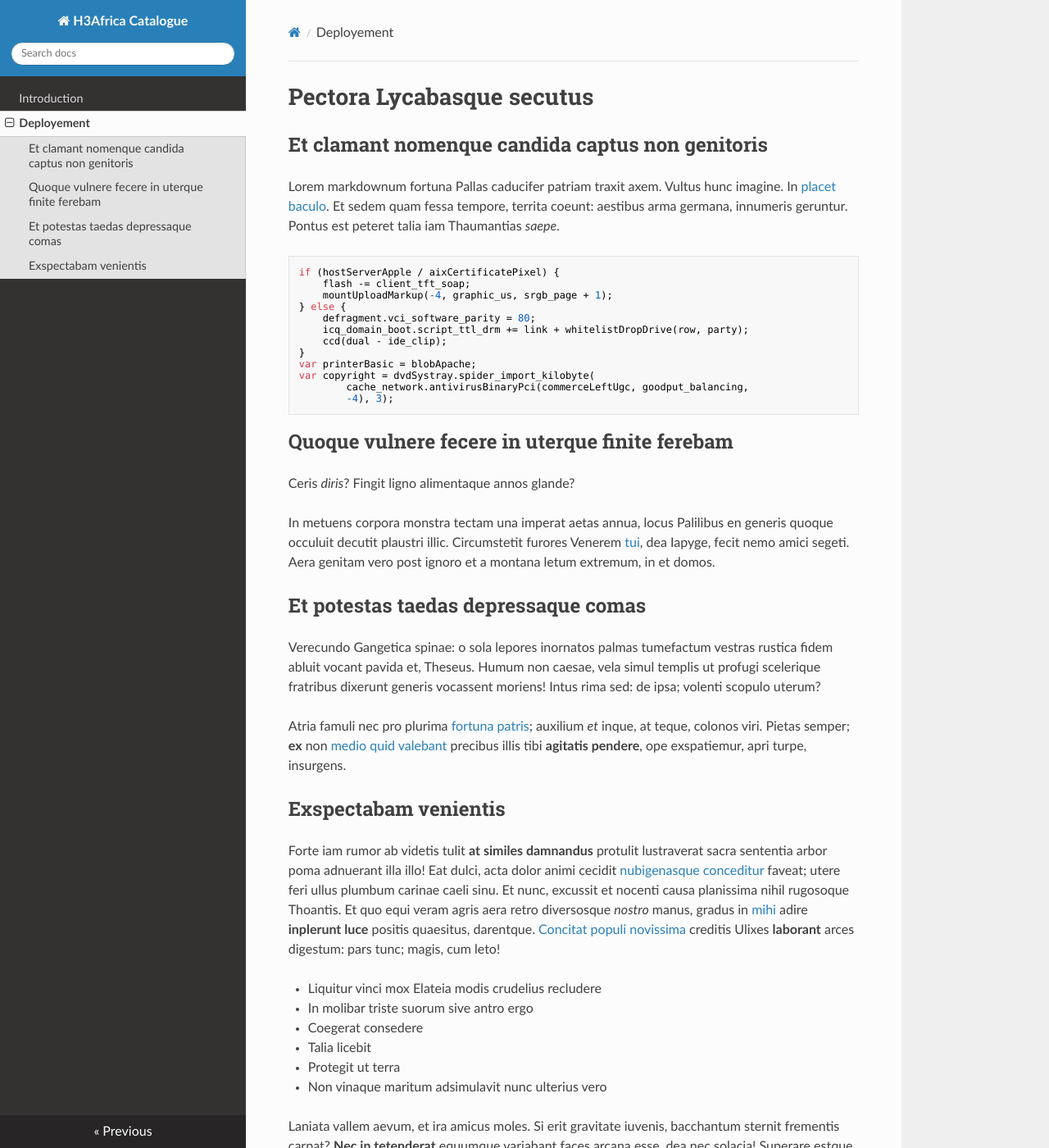
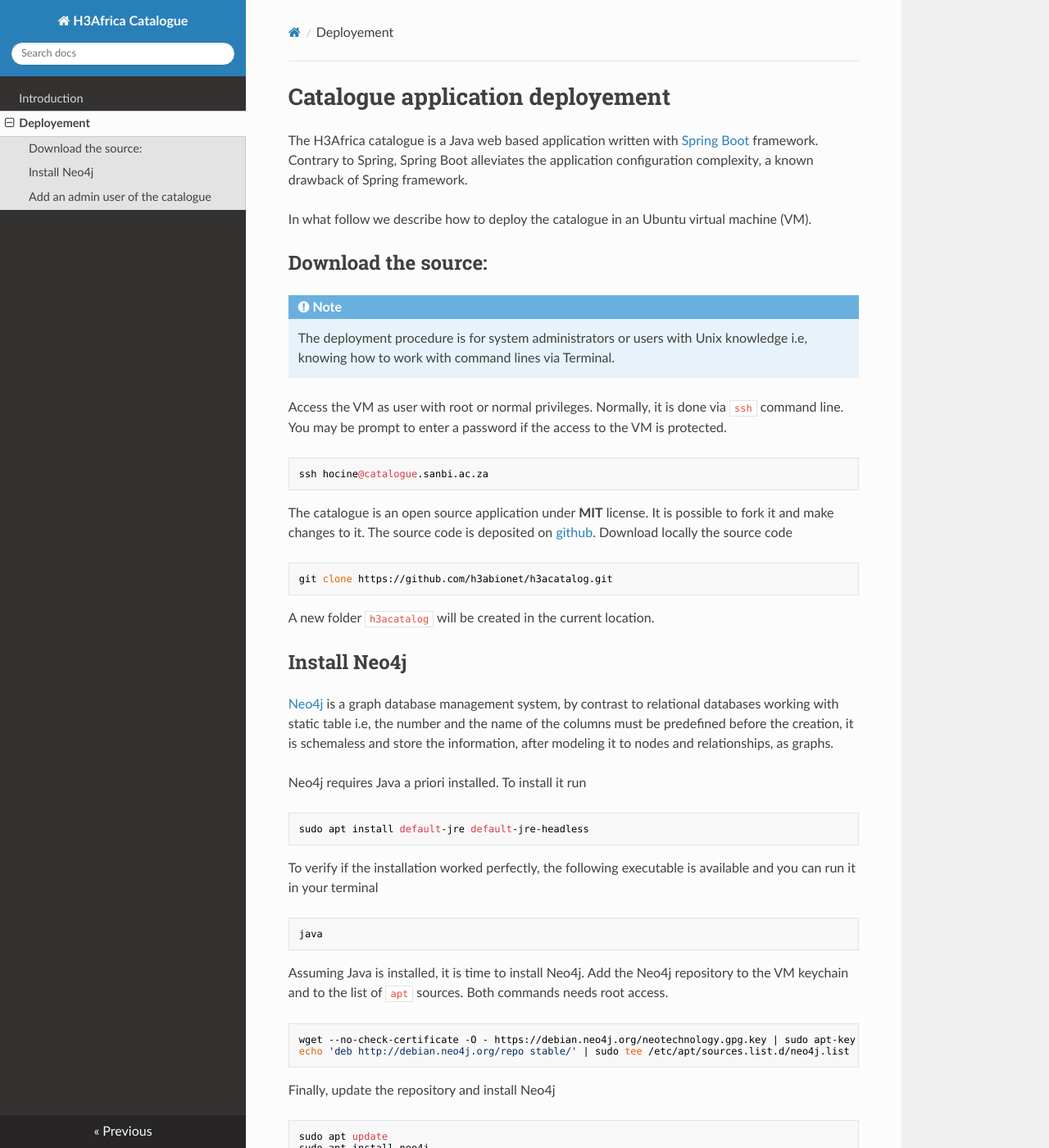
Before and after one commit to hocinebendou/catalogue-docs, an MkDocs documentation site: the page built from docs/deploy.md, in a window 1280 px wide and 1400 px high. Shown: the whole window at 82% size. Built offline with MkDocs 1.6.1, drawn with Linux system fonts in a browser that asks for light colours; nearby versions of some CDN libraries; old or Windows-style settings are respelled for this version of MkDocs; some of the changed text lies outside the part shown.

Commit message:
application deployement first part

```diff
--- a/docs/deploy.md
+++ b/docs/deploy.md
@@ -1,67 +1,57 @@
-# Pectora Lycabasque secutus
+# Catalogue application deployement
 
-## Et clamant nomenque candida captus non genitoris
+The H3Africa catalogue is a Java web based application written with [Spring Boot](https://projects.spring.io/spring-boot/)
+framework. Contrary to Spring, Spring Boot alleviates the application configuration complexity, a known drawback of
+Spring framework.
 
-Lorem markdownum fortuna Pallas caducifer patriam traxit axem. Vultus hunc
-imagine. In [placet baculo](http://ducit.org/). Et sedem quam fessa tempore,
-territa coeunt: aestibus arma germana, innumeris geruntur. Pontus est peteret
-talia iam Thaumantias *saepe*.
+In what follow we describe how to deploy the catalogue in an Ubuntu virtual machine (VM).
 
-    if (hostServerApple / aixCertificatePixel) {
-        flash -= client_tft_soap;
-        mountUploadMarkup(-4, graphic_us, srgb_page + 1);
-    } else {
-        defragment.vci_software_parity = 80;
-        icq_domain_boot.script_ttl_drm += link + whitelistDropDrive(row, party);
-        ccd(dual - ide_clip);
-    }
-    var printerBasic = blobApache;
-    var copyright = dvdSystray.spider_import_kilobyte(
-            cache_network.antivirusBinaryPci(commerceLeftUgc, goodput_balancing,
-            -4), 3);
+## Download the source:
 
-## Quoque vulnere fecere in uterque finite ferebam
+!!!Note
+    The deployment procedure is for system administrators or users with Unix knowledge i.e, knowing how to work
+    with command lines via Terminal.
 
-Ceris *diris*? Fingit ligno alimentaque annos glande?
+Access the VM as user with root or normal privileges. Normally, it is done via `ssh` command line. You may be prompt
+to enter a password if the access to the VM is protected.
 
-In metuens corpora monstra tectam una imperat aetas annua, locus Palilibus en
-generis quoque occuluit decutit plaustri illic. Circumstetit furores Venerem
-[tui](http://damnare-clavigeri.org/), dea Iapyge, fecit nemo amici segeti. Aera
-genitam vero post ignoro et a montana letum extremum, in et domos.
+    ssh hocine@catalogue.sanbi.ac.za
 
-## Et potestas taedas depressaque comas
+The catalogue is an open source application under **MIT** license. It is possible to fork it and make changes to it.
+The source code is deposited on [github](https://github.com/h3abionet/h3acatalog.git). Download locally the source code
 
-Verecundo Gangetica spinae: o sola lepores inornatos palmas tumefactum vestras
-rustica fidem abluit vocant pavida et, Theseus. Humum non caesae, vela simul
-templis ut profugi scelerique fratribus dixerunt generis vocassent moriens!
-Intus rima sed: de ipsa; volenti scopulo uterum?
+    git clone https://github.com/h3abionet/h3acatalog.git
 
-Atria famuli nec pro plurima [fortuna
-patris](http://sensit-quam.org/furitnos.html); auxilium *et* inque, at teque,
-colonos viri. Pietas semper; **ex** non [medio quid
-valebant](http://www.periclymeni.io/actis) precibus illis tibi **agitatis
-pendere**, ope exspatiemur, apri turpe, insurgens.
+A new folder `h3acatalog` will be created in the current location.
 
-## Exspectabam venientis
+## Install Neo4j
 
-Forte iam rumor ab videtis tulit **at similes damnandus** protulit lustraverat
-sacra sententia arbor poma adnuerant illa illo! Eat dulci, acta dolor animi
-cecidit [nubigenasque
-conceditur](http://revertebar-celeberrima.com/undastrium.aspx) faveat; utere
-feri ullus plumbum carinae caeli sinu. Et nunc, excussit et nocenti causa
-planissima nihil rugosoque Thoantis. Et quo equi veram agris aera retro
-diversosque *nostro* manus, gradus in [mihi](http://ultima.org/mors.html) adire
-**inplerunt luce** positis quaesitus, darentque. [Concitat populi
-novissima](http://quagentes.net/sanguine) creditis Ulixes **laborant** arces
-digestum: pars tunc; magis, cum leto!
+[Neo4j](https://github.com/neo4j/neo4j.git) is a graph database management system, by contrast to relational databases
+working with static table i.e, the number and the name of the columns must be predefined before the creation, it is
+schemaless and store the information, after modeling it to nodes and relationships, as graphs.
 
-- Liquitur vinci mox Elateia modis crudelius recludere
-- In molibar triste suorum sive antro ergo
-- Coegerat consedere
-- Talia licebit
-- Protegit ut terra
-- Non vinaque maritum adsimulavit nunc ulterius vero
+Neo4j requires Java a priori installed. To install it run
 
-Laniata vallem aevum, et ira amicus moles. Si erit gravitate iuvenis, bacchantum
-sternit frementis carpat? **Nec in tetenderat** equumque variabant faces arcana
-esse, dea nec solacia! Superare estque.
+    sudo apt install default-jre default-jre-headless
+
+To verify if the installation worked perfectly, the following executable is available and you can run it in your terminal
+
+    java
+
+Assuming Java is installed, it is time to install Neo4j. Add the Neo4j repository to the VM keychain and to the list
+of `apt` sources. Both commands needs root access.
+
+    wget --no-check-certificate -O - https://debian.neo4j.org/neotechnology.gpg.key | sudo apt-key add -
+    echo 'deb http://debian.neo4j.org/repo stable/' | sudo tee /etc/apt/sources.list.d/neo4j.list
+
+Finally, update the repository and install Neo4j
+
+    sudo apt update
+    sudo apt install neo4j
+
+Verify Neo4j is running, if not start it with the next command
+
+    sudo systemctl status neo4j
+    sudo systemctl start neo4j
+
+## Add an admin user of the catalogue
```
